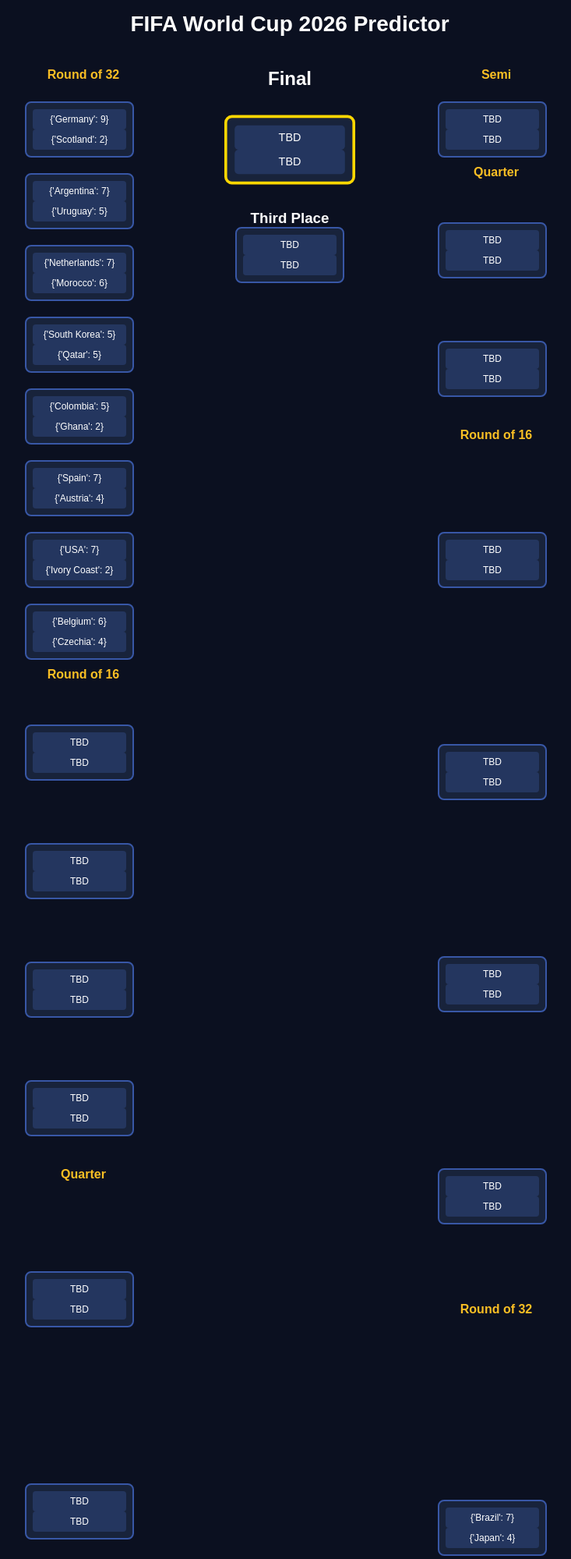
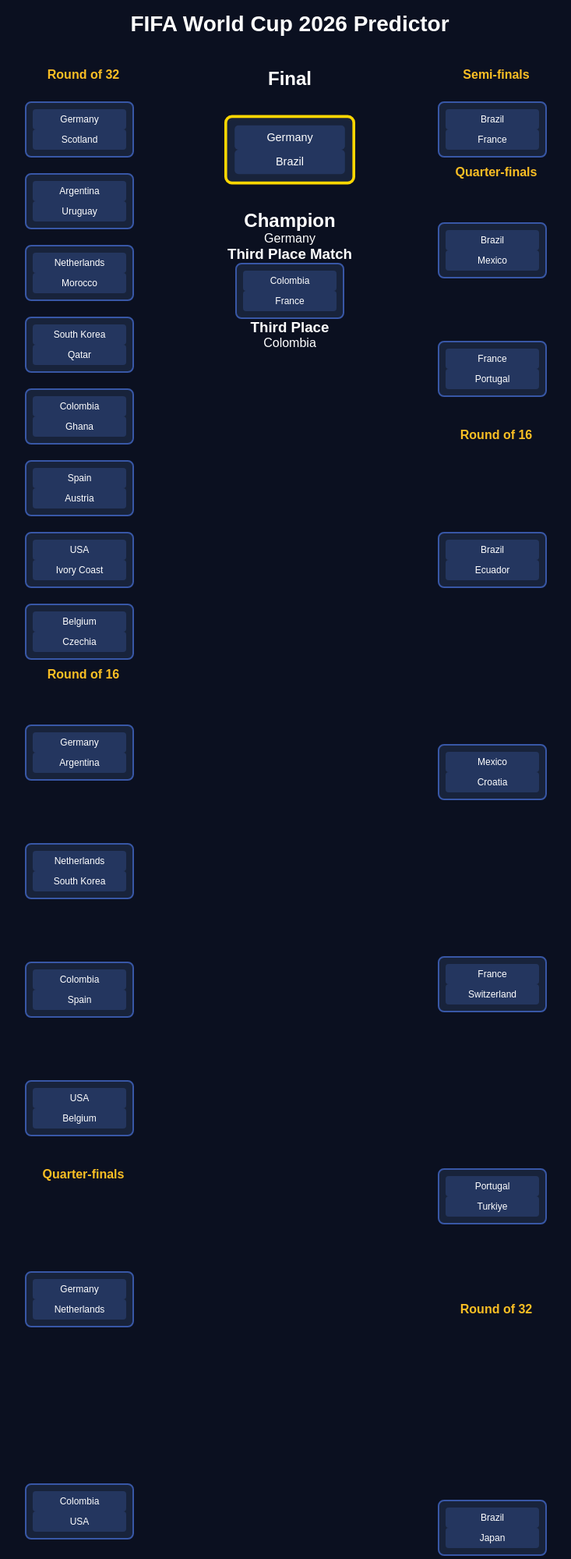
Before and after one commit to GreetedOsprey88/Generic, a Flask app: page /wc_predictor in a window 1280 px wide. Shown: the top 1999 px of the page at 78% size, without its empty margins (268-1001 px from the left). Run offline with Flask 3, Linux system fonts and the light colour scheme.

Commit message:
Data stucture is done and the model is online. I gtg for Finals!
Co-authored-by: kai <phloating@users.noreply.github.com>

```diff
--- a/Final Project/app.py
+++ b/Final Project/app.py
@@ -1,4 +1,6 @@
 import json
+import pickle
+import os
 
 from flask import Flask
 from flask import render_template
@@ -77,6 +79,29 @@
         }
 
 
+MODEL_FILE = "match_model.pkl"
+
+def save_model():
+    with open(MODEL_FILE, "wb") as f:
+        pickle.dump({
+            "model": match_model,
+            "team_lookup": team_lookup,
+            "accuracy": model_accuracy
+        }, f)
+
+
+def load_model():
+    global match_model
+    global team_lookup
+    global model_accuracy
+
+    with open(MODEL_FILE, "rb") as f:
+        data = pickle.load(f)
+
+    match_model = data["model"]
+    team_lookup = data["team_lookup"]
+    model_accuracy = data["accuracy"]
+
 def train_match_model():
 
     global model_accuracy
@@ -147,6 +172,8 @@
     print("Model trained successfully")
     print("Accuracy:", model_accuracy, "%")
     print()
+
+    save_model()
 
 
 def predict_match(team1, team2):
@@ -253,6 +280,17 @@
         json.dump(cleaned_data, f, ensure_ascii=False, indent=2)
 
     return "jumpScare!"
+
+
+@app.route("/retrain")
+def retrain():
+
+    train_match_model()
+
+    return (
+        f"Model retrained successfully. "
+        f"Accuracy: {model_accuracy}%"
+    )
 @app.route(
     "/wc_predictor",
     methods=["GET", "POST"]
@@ -275,29 +313,13 @@
                  ]
     knockout_stage = [
         {"Round of 32": []},
-        {"Round of 16" : [
-                {},
-                {},
-                {},
-                {},
-                {},
-                {},
-                {},
-                {}
-            ]},
-        {"Quarter-final": [
-                    {},
-                    {},
-                    {},
-                    {},
-
-            ]},
-        {"Semi-final" : [
-            {},
-            {}
-        ]},
-        {"Final" : {}},
-        {"3rd Place Match" : {}}
+        {"Round of 16" : []},
+        {"Quarter-final": []},
+        {"Semi-final" : []},
+        {"Final" : []},
+        {"3rd Place Match" : []},
+        {"Winner" : ""},
+        {"3rd" : ""}
     ]
     #format: {"A": [{"Qatar" : 0}, "Ecuador", "Senegal", "Netherlands"]},
     for team in teams:
@@ -379,16 +401,215 @@
             })
 
         elif match["stage"] == "Round of 16":
-            pass
+            a = match["team1"].split("-")[2]
+            b = match["team2"].split("-")[2]
+            for group in knockout_stage[0]["Round of 32"]:
+
+                if group["match_id"].split("-")[1] == a:
+
+                    c = list(group["team1"].keys())[0]
+                    d = list(group["team2"].keys())[0]
+                    result, confidence, prediction  = predict_match(
+                        c,
+                        d
+                    )
+                    if prediction == 0:
+                        team1 = c
+                    elif prediction == 1:
+                        team1 = d
+
+                if group["match_id"].split("-")[1] == b:
+                    c = list(group["team1"].keys())[0]
+                    d = list(group["team2"].keys())[0]
+                    result, confidence, prediction  = predict_match(
+                        c,
+                        d
+                    )
+                    if prediction == 0:
+                        team2 = c
+                    elif prediction == 1:
+                        team2 = d
+
+
+            knockout_stage[1]["Round of 16"].append({
+                "match_id": match["match_id"], # penis <====8
+                "stage" : match["stage"],
+                "team1": team1,
+                "team2": team2,
+
+            })
 
         elif match["stage"] == "Quarter-final":
-            pass
+            a = match["team1"].split("-")[2]
+            b = match["team2"].split("-")[2]
+            for group in knockout_stage[1]["Round of 16"]:
+
+                if group["match_id"].split("-")[1] == a:
+                    print(group["team1"])
+                    c =group["team1"]
+                    d = group["team2"]
+                    result, confidence, prediction  = predict_match(
+                        c,
+                        d
+                    )
+                    if prediction == 0:
+                        team1 = c
+                    elif prediction == 1:
+                        team1 = d
+
+                if group["match_id"].split("-")[1] == b:
+                    c = group["team1"]
+                    d = group["team2"]
+                    result, confidence, prediction  = predict_match(
+                        c,
+                        d
+                    )
+                    if prediction == 0:
+                        team2 = c
+                    elif prediction == 1:
+                        team2 = d
+
+            print(team1, team2)
+            knockout_stage[2]["Quarter-final"].append({
+                "match_id": match["match_id"], # penis <====8
+                "stage" : match["stage"],
+                "team1": team1,
+                "team2": team2,
+
+            })
 
         elif match["stage"] == "Semi-final":
-            pass
+            a = match["team1"].split("-")[2]
+            b = match["team2"].split("-")[2]
+            for group in knockout_stage[2]["Quarter-final"]:
 
+                if group["match_id"].split("-")[1] == a:
+                    print(group["team1"])
+                    c =group["team1"]
+                    d = group["team2"]
+                    result, confidence, prediction  = predict_match(
+                        c,
+                        d
+                    )
+                    if prediction == 0:
+                        team1 = c
+                    elif prediction == 1:
+                        team1 = d
+
+                if group["match_id"].split("-")[1] == b:
+                    c = group["team1"]
+                    d = group["team2"]
+                    result, confidence, prediction  = predict_match(
+                        c,
+                        d
+                    )
+                    if prediction == 0:
+                        team2 = c
+                    elif prediction == 1:
+                        team2 = d
+
+            print(team1, team2)
+            knockout_stage[3]["Semi-final"].append({
+                "match_id": match["match_id"], # penis <====8
+                "stage" : match["stage"],
+                "team1": team1,
+                "team2": team2,
+
+            })
         elif match["stage"] == "Final":
-            pass
+            a = match["team1"].split("-")[2]
+            b = match["team2"].split("-")[2]
+            for group in knockout_stage[3]["Semi-final"]:
+
+                if group["match_id"].split("-")[1] == a:
+                    print(group["team1"])
+                    c =group["team1"]
+                    d = group["team2"]
+                    result, confidence, prediction  = predict_match(
+                        c,
+                        d
+                    )
+                    if prediction == 0:
+                        team1 = c
+                    elif prediction == 1:
+                        team1 = d
+
+                if group["match_id"].split("-")[1] == b:
+                    c = group["team1"]
+                    d = group["team2"]
+                    result, confidence, prediction  = predict_match(
+                        c,
+                        d
+                    )
+                    if prediction == 0:
+                        team2 = c
+                    elif prediction == 1:
+                        team2 = d
+
+
+            knockout_stage[4]["Final"].append({
+                "match_id": match["match_id"], # penis <====8
+                "stage" : match["stage"],
+                "team1": team1,
+                "team2": team2,
+
+            })
+        elif match["stage"] == "3rd Place Match":
+            a = match["team1"].split("-")[2]
+            b = match["team2"].split("-")[2]
+            for group in knockout_stage[3]["Semi-final"]:
+
+                if group["match_id"].split("-")[1] == a:
+                    print(group["team1"])
+                    c =group["team1"]
+                    d = group["team2"]
+                    result, confidence, prediction  = predict_match(
+                        c,
+                        d
+                    )
+                    if prediction == 0:
+                        team1 = d
+                    elif prediction == 1:
+                        team1 = c
+
+                if group["match_id"].split("-")[1] == b:
+                    c = group["team1"]
+                    d = group["team2"]
+                    result, confidence, prediction  = predict_match(
+                        c,
+                        d
+                    )
+                    if prediction == 0:
+                        team2 = d
+                    elif prediction == 1:
+                        team2 = c
+
+
+            knockout_stage[5]["3rd Place Match"].append({
+                "match_id": match["match_id"], # penis <====8
+                "stage" : match["stage"],
+                "team1": team1,
+                "team2": team2,
+
+            })
+
+    result, confidence, prediction  = predict_match(
+        knockout_stage[4]["Final"][0]["team1"],
+        knockout_stage[4]["Final"][0]["team2"]
+    )
+    if prediction == 0:
+        knockout_stage[6]["Winner"] = team1
+    elif prediction == 1:
+        knockout_stage[6]["Winner"] = team2
+
+    result, confidence, prediction  = predict_match(
+        knockout_stage[5]["3rd Place Match"][0]["team1"],
+        knockout_stage[5]["3rd Place Match"][0]["team2"]
+    )
+    if prediction == 0:
+        knockout_stage[7]["3rd"] = knockout_stage[5]["3rd Place Match"][0]["team1"]
+    elif prediction == 1:
+        knockout_stage[7]["3rd"] = knockout_stage[5]["3rd Place Match"][0]["team2"]
 
     return render_template(
     "wc_predictor.html",
@@ -399,7 +620,11 @@
 
 
 
-train_match_model()
+if os.path.exists(MODEL_FILE):
+    load_model()
+    print(f"Loaded saved model ({model_accuracy}% accuracy)")
+else:
+    train_match_model()
 
 if __name__ == "__main__":
     app.run(debug=True)
--- a/Final Project/static/style.css
+++ b/Final Project/static/style.css
@@ -138,6 +138,8 @@
     background: #ffffff;
     box-shadow: 0px 4px 20px rgba(0,0,0,0.1);
     transition: 0.3s;
+    justify-content: center; /* Centers horizontally */
+    align-items: center;     /* Centers vertically */
 }
 
 .feature-card:hover {
--- a/Final Project/templates/match_predictor.html
+++ b/Final Project/templates/match_predictor.html
@@ -113,7 +113,7 @@
 
             {% if prediction %}
 
-            <hr style="margin:20px 0;">
+            <hr style="margin:0px 0;">
 
             <h2>
                 Prediction
--- a/Final Project/templates/wc_predictor.html
+++ b/Final Project/templates/wc_predictor.html
@@ -1,9 +1,8 @@
 <!DOCTYPE html>
 <html>
 <head>
-    <meta charset="UTF-8" />
-    <meta name="viewport" content="width=device-width, initial-scale=1.0" />
-
+    <meta charset="UTF-8">
+    <meta name="viewport" content="width=device-width, initial-scale=1.0">
     <title>World Cup Bracket</title>
 
     <link
@@ -15,121 +14,152 @@
 <body>
     <h1>FIFA World Cup 2026 Predictor</h1>
 
+    {% set r32 = knockout_stage[0]["Round of 32"] %}
+    {% set r16 = knockout_stage[1]["Round of 16"] %}
+    {% set qf = knockout_stage[2]["Quarter-final"] %}
+    {% set sf = knockout_stage[3]["Semi-final"] %}
+    {% set final_match = knockout_stage[4]["Final"][0] %}
+    {% set third_match = knockout_stage[5]["3rd Place Match"][0] %}
+    {% set winner = knockout_stage[6]["Winner"] %}
+    {% set third_place = knockout_stage[7]["3rd"] %}
+
     <div class="bracket">
+
         <!-- LEFT SIDE -->
         <div class="side">
+
             <div class="round">
                 <div class="round-title">Round of 32</div>
-          {% for match in knockout_stage[0]["Round of 32"][:8] %}
+                {% for match in r32[:8] %}
                 <div class="match">
-            <div class="team">{{ match.get("team1","TBD") }}</div>
-            <div class="team">{{ match.get("team2","TBD") }}</div>
+                  <div class="team">
+                    {{ match["team1"].keys() | list | first }}
+                </div>
+
+                <div class="team">
+                    {{ match["team2"].keys() | list | first }}
+                </div>
                 </div>
                 {% endfor %}
             </div>
 
             <div class="round">
                 <div class="round-title">Round of 16</div>
-          {% for match in knockout_stage[1]["Round of 16"][:4] %}
+                {% for match in r16[:4] %}
                 <div class="match">
-            <div class="team">{{ match.get("team1","TBD") }}</div>
-            <div class="team">{{ match.get("team2","TBD") }}</div>
+                    <div class="team">{{ match.get("team1", "TBD") }}</div>
+                    <div class="team">{{ match.get("team2", "TBD") }}</div>
                 </div>
                 {% endfor %}
             </div>
 
             <div class="round">
-          <div class="round-title">Quarter</div>
-          {% for match in knockout_stage[2]["Quarter-final"][:2] %}
+                <div class="round-title">Quarter-finals</div>
+                {% for match in qf[:2] %}
                 <div class="match">
-            <div class="team">{{ match.get("team1","TBD") }}</div>
-            <div class="team">{{ match.get("team2","TBD") }}</div>
+                    <div class="team">{{ match.get("team1", "TBD") }}</div>
+                    <div class="team">{{ match.get("team2", "TBD") }}</div>
                 </div>
                 {% endfor %}
             </div>
 
             <div class="round">
-          <div class="round-title">Semi</div>
+                <div class="round-title">Semi-finals</div>
+
+                {% if sf|length > 0 %}
                 <div class="match">
-            <div class="team">
-              {{ knockout_stage[3]["Semi-final"][0].get("team1","TBD") }}
+                    <div class="team">{{ sf[0].get("team1", "TBD") }}</div>
+                    <div class="team">{{ sf[0].get("team2", "TBD") }}</div>
                 </div>
-            <div class="team">
-              {{ knockout_stage[3]["Semi-final"][0].get("team2","TBD") }}
-            </div>
-          </div>
-        </div>
+                {% endif %}
             </div>
 
-      <!-- CENTER FINAL -->
+        </div>
+
+        <!-- CENTER -->
         <div class="center">
+
             <h2>Final</h2>
 
             <div class="match final">
-          <div class="team">
-            {{ knockout_stage[4]["Final"].get("team1","TBD") }}
+                <div class="team">{{ final_match.get("team1", "TBD") }}</div>
+                <div class="team">{{ final_match.get("team2", "TBD") }}</div>
             </div>
-          <div class="team">
-            {{ knockout_stage[4]["Final"].get("team2","TBD") }}
+
+            <h2>Champion</h2>
+            <div class="winner">
+                {{ winner }}
             </div>
+
+            <h3>Third Place Match</h3>
+
+            <div class="match">
+                <div class="team">{{ third_match.get("team1", "TBD") }}</div>
+                <div class="team">{{ third_match.get("team2", "TBD") }}</div>
             </div>
 
             <h3>Third Place</h3>
+            <div class="winner">
+                {{ third_place }}
+            </div>
 
-        <div class="match">
-          <div class="team">
-            {{ knockout_stage[5]["3rd Place Match"].get("team1","TBD") }}
-          </div>
-          <div class="team">
-            {{ knockout_stage[5]["3rd Place Match"].get("team2","TBD") }}
-          </div>
-        </div>
         </div>
 
         <!-- RIGHT SIDE -->
         <div class="side">
+
             <div class="round">
-          <div class="round-title">Semi</div>
+                <div class="round-title">Semi-finals</div>
+
+                {% if sf|length > 1 %}
                 <div class="match">
-            <div class="team">
-              {{ knockout_stage[3]["Semi-final"][1].get("team1","TBD") }}
+                    <div class="team">{{ sf[1].get("team1", "TBD") }}</div>
+                    <div class="team">{{ sf[1].get("team2", "TBD") }}</div>
                 </div>
-            <div class="team">
-              {{ knockout_stage[3]["Semi-final"][1].get("team2","TBD") }}
-            </div>
-          </div>
+                {% endif %}
             </div>
 
             <div class="round">
-          <div class="round-title">Quarter</div>
-          {% for match in knockout_stage[2]["Quarter-final"][2:] %}
+                <div class="round-title">Quarter-finals</div>
+
+                {% for match in qf[2:] %}
                 <div class="match">
-            <div class="team">{{ match.get("team1","TBD") }}</div>
-            <div class="team">{{ match.get("team2","TBD") }}</div>
+                    <div class="team">{{ match.get("team1", "TBD") }}</div>
+                    <div class="team">{{ match.get("team2", "TBD") }}</div>
                 </div>
                 {% endfor %}
             </div>
 
             <div class="round">
                 <div class="round-title">Round of 16</div>
-          {% for match in knockout_stage[1]["Round of 16"][4:] %}
+
+                {% for match in r16[4:] %}
                 <div class="match">
-            <div class="team">{{ match.get("team1","TBD") }}</div>
-            <div class="team">{{ match.get("team2","TBD") }}</div>
+                    <div class="team">{{ match.get("team1", "TBD") }}</div>
+                    <div class="team">{{ match.get("team2", "TBD") }}</div>
                 </div>
                 {% endfor %}
             </div>
 
             <div class="round">
                 <div class="round-title">Round of 32</div>
-          {% for match in knockout_stage[0]["Round of 32"][8:] %}
+
+                {% for match in r32[8:] %}
                 <div class="match">
-            <div class="team">{{ match.get("team1","TBD") }}</div>
-            <div class="team">{{ match.get("team2","TBD") }}</div>
+                  <div class="team">
+                    {{ match["team1"].keys() | list | first }}
+                </div>
+
+                <div class="team">
+                    {{ match["team2"].keys() | list | first }}
+                </div>
                 </div>
                 {% endfor %}
             </div>
+
         </div>
+
     </div>
+
 </body>
 </html>
```
Also changed, not shown: README.md (deleted), 1 other file. Lines whose indentation alone changed are shown as unchanged.
